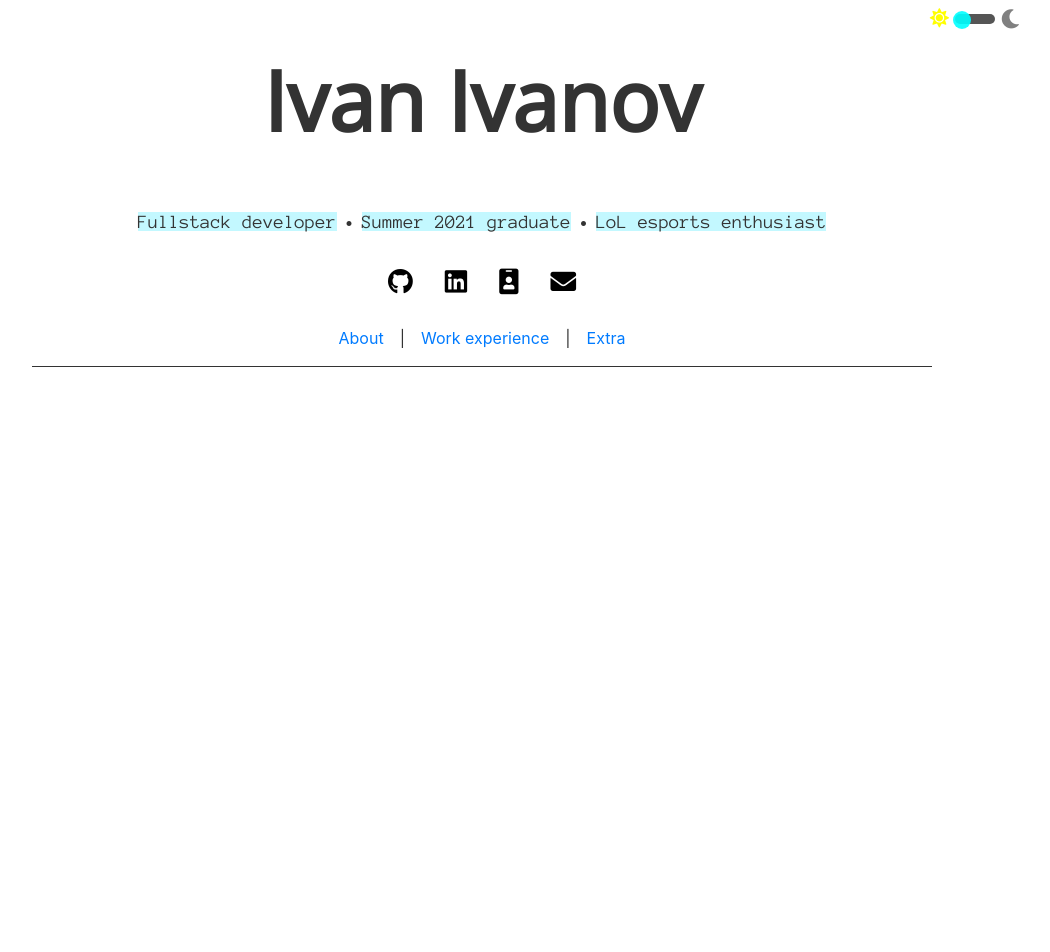
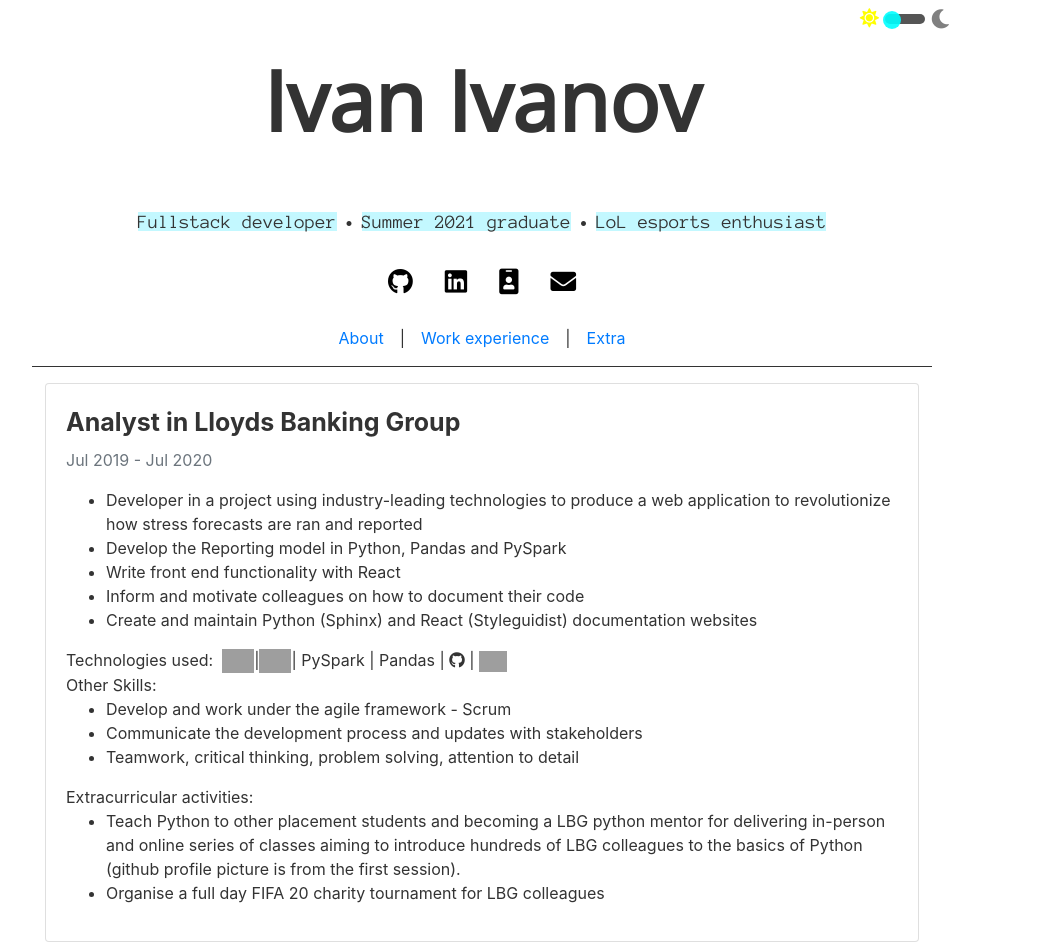
Before and after one commit to divakaivan/personal-website, a React (Create React App) app: page /work in a window 1280 px wide. Shown: the top 952 px of the page, without its empty margins (158-1208 px from the left). Before the commit the page ends 800 px from the top, so only its background shows below. Built offline with nearby package versions, Linux system fonts and the light colour scheme; grey boxes are pictures that could not be loaded.

Commit message:
add LBG work and the dark mode for the card.

```diff
--- a/src/App.js
+++ b/src/App.js
@@ -2,6 +2,7 @@
 import Header from "./components/Header";
 import {BrowserRouter, Route, Switch} from 'react-router-dom';
 import Home from "./components/Home";
+import WorkExperience from "./components/WorkExperience";
 
 
 function App() {
@@ -21,6 +22,7 @@
                     <Header darkMode={darkMode} setDarkMode={setDarkMode}/>
                     <Switch>
                         <Route path="/" component={Home} exact/>
+                        <Route path="/work" component={WorkExperience} />
                     </Switch>
                 </div>
             </BrowserRouter>
--- /dev/null
+++ b/src/components/WorkExperience.js
@@ -0,0 +1,54 @@
+import React from "react";
+
+
+const WorkExperience = () => {
+    return (
+        <>
+            <div className="card mx-5">
+                <div className="card-body">
+                    <div className="card-title font-weight-bold" style={{fontSize: "25px"}}>Analyst in Lloyds Banking Group</div>
+                    <div className="card-subtitle mb-3 text-muted">Jul 2019 - Jul 2020</div>
+                    <div className="card-text">
+                        <ul>
+                            <li>Developer in a project using industry-leading technologies to produce a web application to revolutionize how stress forecasts are ran and reported</li>
+                            <li>Develop the Reporting model in Python, Pandas and PySpark</li>
+                            <li>Write front end functionality with React</li>
+                            <li>Inform and motivate colleagues on how to document their code</li>
+                            <li>Create and maintain Python (Sphinx) and React (Styleguidist) documentation websites</li>
+                        </ul>
+                        <p>
+                            Technologies used: &nbsp;
+                            <img width={32} src="https://raw.githubusercontent.com/github/explore/80688e429a7d4ef2fca1e82350fe8e3517d3494d/topics/react/react.png" alt="React"/>
+                            |<img width={32} src="https://raw.githubusercontent.com/github/explore/80688e429a7d4ef2fca1e82350fe8e3517d3494d/topics/python/python.png" alt="Python"/>
+                            | PySpark | Pandas |&#160;
+                            <i className="fab haha fa-github"></i> |&#160;
+                            <img width={28} src="https://github.com/devops-workflow/jenkins-icons/blob/master/icons/jenkins-logo-48x48.png?raw=true" alt="Jenkins"/>
+                            <br/>
+                            Other Skills:
+                            <ul>
+                                <li>Develop and work under the agile framework - Scrum</li>
+                                <li>Communicate the development process and updates with stakeholders</li>
+                                <li>Teamwork, critical thinking, problem solving, attention to detail</li>
+                            </ul>
+                            Extracurricular activities:
+                            <ul>
+                                <li>
+                                    Teach Python to other placement students and becoming a LBG python mentor for delivering
+                                    in-person and online series of classes aiming to introduce hundreds of LBG colleagues to the basics of Python
+                                    (github profile picture is from the first session).
+                                </li>
+                                <li>Organise a full day FIFA 20 charity tournament for LBG colleagues</li>
+                            </ul>
+                        </p>
+                    </div>
+                </div>
+            </div>
+            {/* TODO ADD OTHER JOB CARDS HERE */}
+            <div className="card mt-4 mx-5">
+                <div className="card-title">Hello</div>
+            </div>
+        </>
+    )
+};
+
+export default WorkExperience;
--- a/src/index.css
+++ b/src/index.css
@@ -23,6 +23,9 @@
   color: #333;
 }
 
+.container {
+  max-width: 1000px !important;
+}
 
 /* DARK THEME */
 
@@ -33,6 +36,11 @@
 
 .dark-mode .fab {
   color: ghostwhite;
+}
+
+.dark-mode .card {
+  background-color: #1a1919;
+  border-color: #939399;
 }
 
 .dark-mode .attr {
```
